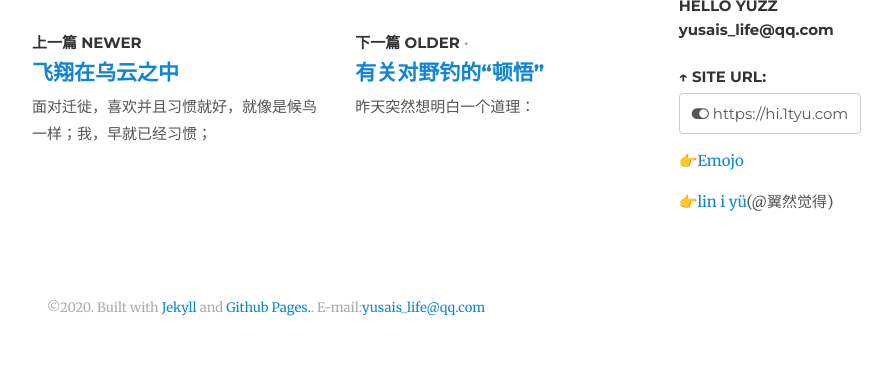
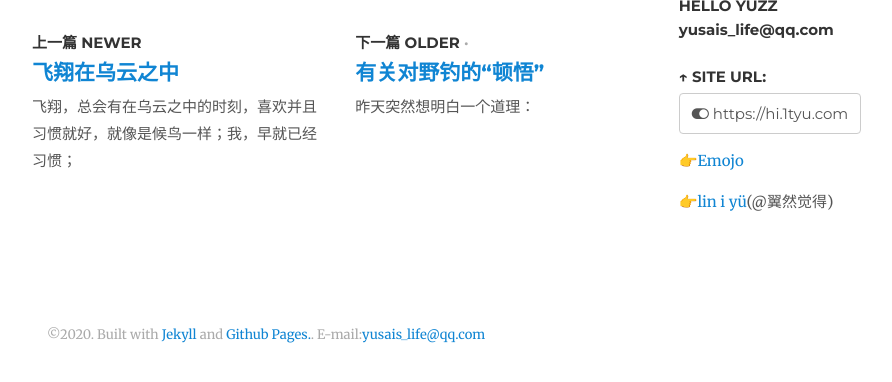
Before and after one commit to helloyuzz/me.wgrib2.com, a Jekyll site: the page built from _posts/2020-06-08-Jing like a Butterfly.md, in a window 1280 px wide, cut to the strip 500-882 px from the top of the page. Shown: the whole strip, without its empty margins (138-1030 px from the left). Built offline with Jekyll 4.4.1, drawn with Linux system fonts in a browser that asks for light colours; nearby versions of some CDN libraries; emoji names are drawn with the system emoji font.

Commit message:
Update 2020-06-14-House.md

```diff
--- a/_posts/2020-06-14-House.md
+++ b/_posts/2020-06-14-House.md
@@ -2,7 +2,7 @@
 title: '飞翔在乌云之中'
 ---
 
-面对迁徙，喜欢并且习惯就好，就像是候鸟一样；我，早就已经习惯；
+飞翔，总会有在乌云之中的时刻，喜欢并且习惯就好，就像是候鸟一样；我，早就已经习惯；
 
 就像雄鹰，不管有多少次澎湃汹涌，不管人家如何无动于衷，但仍飞翔在乌云之中；
 
```
